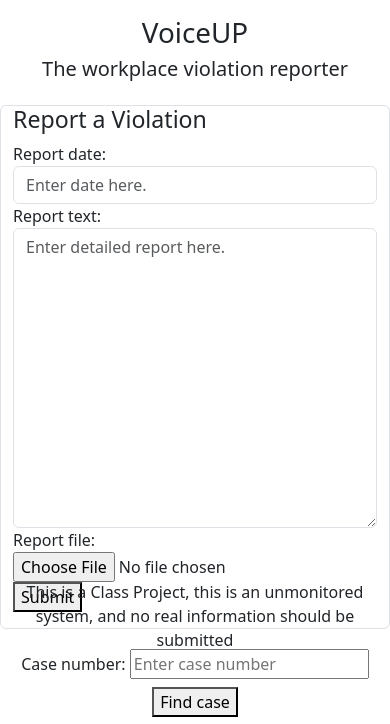
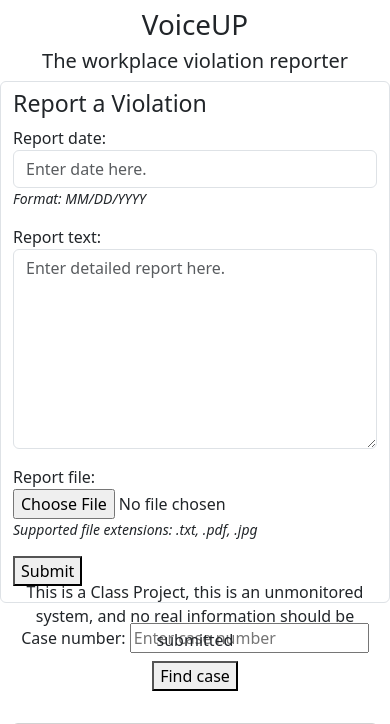
Before and after one commit to ashley-sokol/SemesterProject, a Django app: page /workplace_violation_app/ in a window 390 px wide. Shown: the part 176-900 px from the top of the page. Run offline with Django 5.2, Linux system fonts and the light colour scheme; some libraries are stand-ins or nearby versions.

Commit message:
Added hints, finalized (gavin's) UI changes and small formatting changes

```diff
--- a/workplace_violation_app/forms.py
+++ b/workplace_violation_app/forms.py
@@ -2,9 +2,9 @@ from django import forms
 from .models import Report
 
 class ReportForm(forms.Form):
-     report_date = forms.DateField(widget=forms.DateInput(attrs={'placeholder': 'Enter date here.', 'class': 'form-control'}))
-     report_text = forms.CharField(widget=forms.Textarea(attrs={'placeholder': 'Enter detailed report here.', 'style': 'height: 300px;', 'class': 'form-control'}))
-     report_file = forms.FileField(required=False, widget=forms.FileInput(attrs={'class': 'form-control-file'}))
+     report_date = forms.DateField(help_text = "<small><em>Format: MM/DD/YYYY</small></em>", widget=forms.DateInput(attrs={'placeholder': 'Enter date here.', 'class': 'form-control'}))
+     report_text = forms.CharField(widget=forms.Textarea(attrs={'placeholder': 'Enter detailed report here.', 'style': 'height: 200px;', 'class': 'form-control'}))
+     report_file = forms.FileField(help_text = "<small><em>Supported file extensions: .txt, .pdf, .jpg</em></small>", required=False, widget=forms.FileInput(attrs={'class': 'form-control-file'}))
      report = forms.BooleanField(widget=forms.HiddenInput, initial=True)
 
      # def cleaned_data(self):
--- a/workplace_violation_app/templates/workplace_violation_app/index.html
+++ b/workplace_violation_app/templates/workplace_violation_app/index.html
@@ -7,18 +7,18 @@
 <link rel="stylesheet" href="{% static '/admin/css/style.css' %}">
 {% block content %}
 <div class="container-fluid body">
-  <div class="text-center">
-    <div class="title p-3">
+  <div class="text-center pt-2">
+    <div class="title">
       <h1>VoiceUP</h1>
       <h5>The workplace violation reporter</h5>
     </div>
     <div class="row">
-      <div class="container col-md-4 border rounded bg-body" style="text-align:left;">
+      <div class="container col-md-4 border rounded bg-body pt-2" style="text-align:left;">
         <h3> Report a Violation</h3>
         <form action ="" method = "post" enctype="multipart/form-data">
 
           {% csrf_token %}
-          {{ReportForm}}
+          {{ReportForm.as_p}}
 
           <button type = "submit">Submit</button>
 
@@ -52,7 +52,7 @@
           <div class="card-body">
             <h4 class="card-title">Learn about reporting</h4>
             <p class="card-text">It is your right as an employee to fair treatment and safe working conditions - our application is here to provide you with a quick, actionable, and reliable method of submitting workplace violations. Not sure what exactly a workplace violation is, or just interested in learning how to report?</p>
-            <a href="#" class="btn btn-primary">Learn more</a>
+            <a href="{% url 'workplace_violation_app:info' %}" class="btn btn-primary">Learn more</a>
           </div>
         </div>
         <div class="">
```
